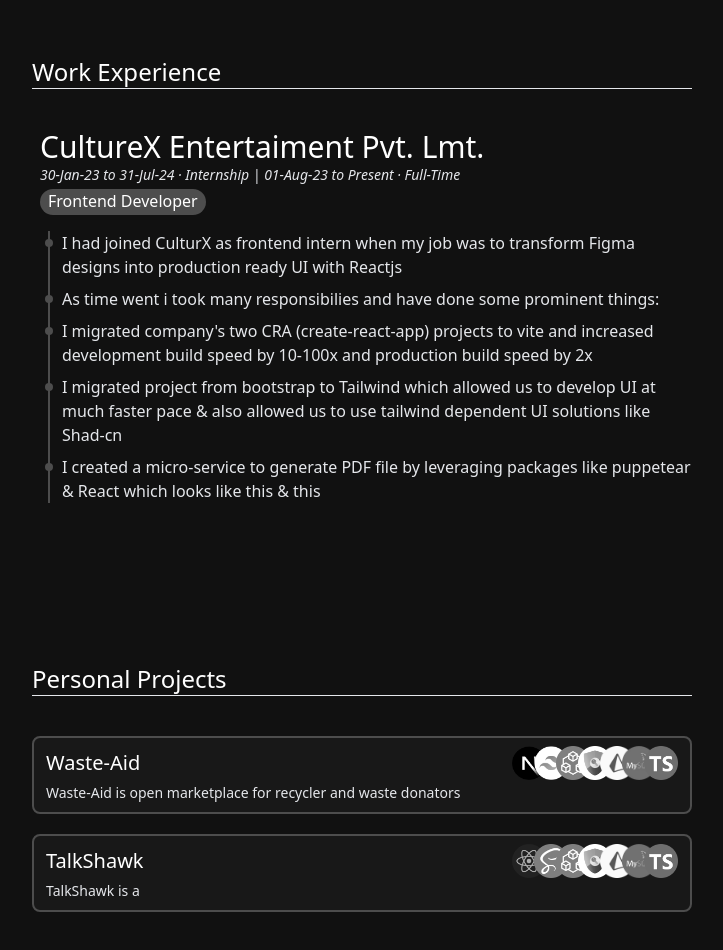
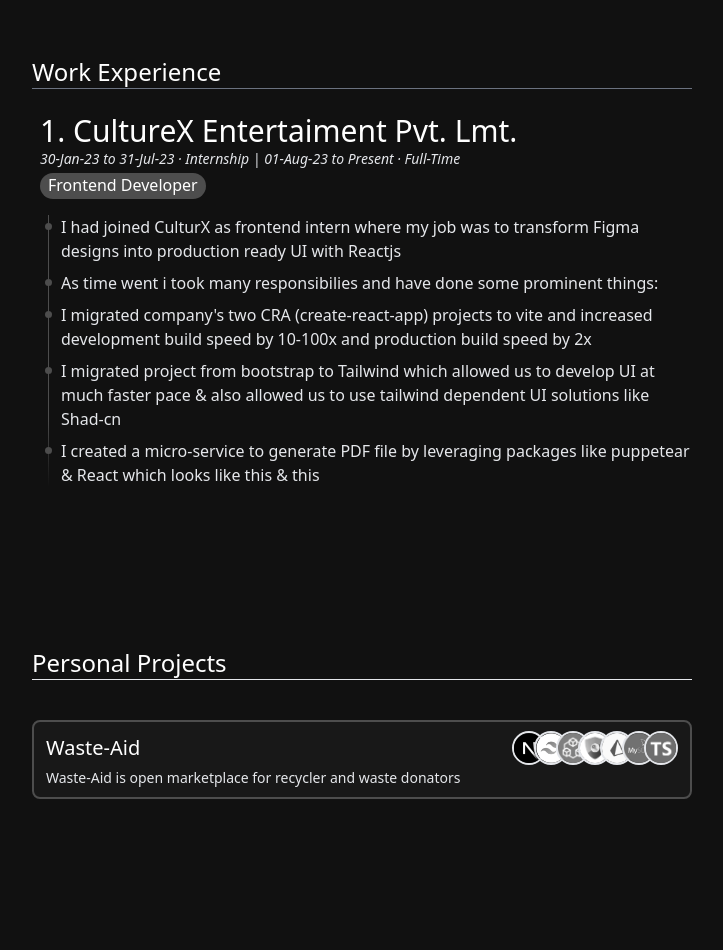
Before and after one commit to kevalmiistry/portfolio-astro, an Astro site: page / in a window 1280 px wide. Shown: the part 460-1410 px from the top of the page, without its empty margins (278-1001 px from the left). After the commit the page ends 1339 px from the top, so only its background shows below. Built offline with nearby package versions, Linux system fonts and the light colour scheme; Astro itself is replaced by a stand-in of ours.

Commit message:
FEAT: adding project card UI

```diff
--- a/src/pages/index.astro
+++ b/src/pages/index.astro
@@ -1,5 +1,35 @@
 ---
 import Layout from "../layouts/Layout.astro"
+const wasteAidTechStack = [
+    {
+        src: "./logos/next.png",
+        alt: "Nextjs",
+    },
+    {
+        src: "./logos/tw.png",
+        alt: "Tailwind CSS",
+    },
+    {
+        src: "./logos/trpc.png",
+        alt: "tRPC",
+    },
+    {
+        src: "./logos/next-auth.png",
+        alt: "Next-Auth",
+    },
+    {
+        src: "./logos/prisma.png",
+        alt: "Prisma",
+    },
+    {
+        src: "./logos/mysql.png",
+        alt: "MySQL",
+    },
+    {
+        src: "./logos/ts.png",
+        alt: "TypeScript",
+    },
+]
 ---
 
 <Layout title="Keval Mistry">
@@ -20,16 +50,16 @@ import Layout from "../layouts/Layout.astro"
 
         <div class="mt-40">
             <p class="text-2xl font-medium">Work Experience</p>
-            <div class="w-full border-t mb-10"></div>
+            <div class="w-full border-t mb-6 border-gray-500"></div>
 
             <div class="pl-2">
                 <p
                     class="text-3xl font-medium flex items-center gap-2 flex-wrap"
                 >
-                    CultureX Entertaiment Pvt. Lmt.
+                    1. CultureX Entertaiment Pvt. Lmt.
                 </p>
                 <p class="font-light italic text-gray-200 text-sm">
-                    30-Jan-23 to 31-Jul-24 · Internship | 01-Aug-23 to Present ·
+                    30-Jan-23 to 31-Jul-23 · Internship | 01-Aug-23 to Present ·
                     Full-Time
                 </p>
                 <span
@@ -38,25 +68,27 @@ import Layout from "../layouts/Layout.astro"
                 >
 
                 <div
-                    class="list-disc border-l-2 border-[#4d4d4d] ml-2 mt-4 text-gray-200"
+                    class="pl-[1px] mt-4 ml-2 bg-gradient-to-b from-[#4d4d4d] from-75% to-transparent to-100%"
                 >
+                    <div class="list-disc bg-[#111] text-gray-200">
                         <p class="relative pl-3 mb-2">
                             <span
-                            class="absolute w-[8px] -left-[5px] h-[8px] rounded-full top-2 bg-[#4d4d4d]"
+                                class="absolute w-[7px] -left-[4px] h-[7px] rounded-full top-2 bg-[#4d4d4d]"
                             ></span>
-                        I had joined CulturX as frontend intern when my job was to
-                        transform Figma designs into production ready UI with Reactjs
+                            I had joined CulturX as frontend intern where my job
+                            was to transform Figma designs into production ready
+                            UI with Reactjs
                         </p>
                         <p class="relative pl-3 mb-2">
                             <span
-                            class="absolute w-[8px] -left-[5px] h-[8px] rounded-full top-2 bg-[#4d4d4d]"
+                                class="absolute w-[7px] -left-[4px] h-[7px] rounded-full top-2 bg-[#4d4d4d]"
                             ></span>
-                        As time went i took many responsibilies and have done some
-                        prominent things:
+                            As time went i took many responsibilies and have done
+                            some prominent things:
                         </p>
                         <p class="relative pl-3 mb-2">
                             <span
-                            class="absolute w-[8px] -left-[5px] h-[8px] rounded-full top-2 bg-[#4d4d4d]"
+                                class="absolute w-[7px] -left-[4px] h-[7px] rounded-full top-2 bg-[#4d4d4d]"
                             ></span>
                             I migrated company's two CRA (create-react-app) projects
                             to vite and increased development build speed by 10-100x
@@ -64,25 +96,23 @@ import Layout from "../layouts/Layout.astro"
                         </p>
                         <p class="relative pl-3 mb-2">
                             <span
-                            class="absolute w-[8px] -left-[5px] h-[8px] rounded-full top-2 bg-[#4d4d4d]"
+                                class="absolute w-[7px] -left-[4px] h-[7px] rounded-full top-2 bg-[#4d4d4d]"
                             ></span>
                             I migrated project from bootstrap to Tailwind which allowed
-                        us to develop UI at much faster pace & also allowed us to
-                        use tailwind dependent UI solutions like Shad-cn
+                            us to develop UI at much faster pace & also allowed us
+                            to use tailwind dependent UI solutions like Shad-cn
                         </p>
                         <p class="relative pl-3 mb-2">
                             <span
-                            class="absolute w-[8px] -left-[5px] h-[8px] rounded-full top-2 bg-[#4d4d4d]"
+                                class="absolute w-[7px] -left-[4px] h-[7px] rounded-full top-2 bg-[#4d4d4d]"
                             ></span>
                             I created a micro-service to generate PDF file by leveraging
-                        packages like puppetear & React which looks like this & this
+                            packages like puppetear & React which looks like this
+                            & this
                         </p>
                     </div>
                 </div>
-            <!-- <div class="border rounded-md p-4 mt-4 bg-[rgba(255,255,255,0.1)]">
-                Lorem ipsum dolor sit amet consectetur adipisicing elit. Quas,
-                consectetur!
-            </div> -->
+            </div>
         </div>
 
         <div class="mt-40">
@@ -93,46 +123,26 @@ import Layout from "../layouts/Layout.astro"
                 class="border-2 rounded-lg border-[#4d4d4d] bg-[#4d4d4d20] py-2 px-3"
             >
                 <div class="flex items-center justify-between">
-                    <p class="text-xl font-medium">Waste-Aid</p>
-
+                    <p class="text-xl font-medium flex-1">Waste-Aid</p>
                     <div
-                        class="flex items-center [&_img]:-ml-3 [&_img]:grayscale"
+                        class="flex h-[35px] w-full flex-1 items-center justify-end"
+                    >
+                        {
+                            wasteAidTechStack.map((item, idx) => (
+                                <div
+                                    class={`group relative z-[${10 - idx}] -ml-3 h-[34px] w-[34px] rounded-full border-2 transition-all hover:z-20 hover:-translate-y-1 hover:scale-110`}
                                 >
                                     <img
-                            src="./logos/next.png"
-                            alt="nextjs"
-                            class="w-[34px] h-[34px] object-contain hover:z-10 transition-all hover:grayscale-0"
+                                        src={item.src}
+                                        alt={item.alt}
+                                        class={`object-contain grayscale hover:grayscale-0`}
                                     />
-                        <img
-                            src="./logos/tw.png"
-                            alt="tailwind"
-                            class="w-[34px] h-[34px] object-contain hover:z-10 transition-all hover:grayscale-0"
-                        />
-                        <img
-                            src="./logos/trpc.png"
-                            alt="trpc"
-                            class="w-[34px] h-[34px] object-contain hover:z-10 transition-all hover:grayscale-0"
-                        />
-                        <img
-                            src="./logos/next-auth.png"
-                            alt="next-auth"
-                            class="w-[34px] h-[34px] object-contain hover:z-10 transition-all hover:grayscale-0"
-                        />
-                        <img
-                            src="./logos/prisma.png"
-                            alt="prisma"
-                            class="w-[34px] h-[34px] object-contain hover:z-10 transition-all hover:grayscale-0"
-                        />
-                        <img
-                            src="./logos/mysql.png"
-                            alt="mysql"
-                            class="w-[34px] h-[34px] object-contain hover:z-10 transition-all hover:grayscale-0"
-                        />
-                        <img
-                            src="./logos/ts.png"
-                            alt="typescipt"
-                            class="w-[34px] h-[34px] object-contain hover:z-10 transition-all hover:grayscale-0"
-                        />
+                                    <span class="absolute left-1/2 top-0 w-max -translate-x-1/2 rounded bg-gray-600 p-0 px-1.5 text-xs opacity-0 transition-all group-hover:-top-full group-hover:opacity-100">
+                                        {item.alt}
+                                    </span>
+                                </div>
+                            ))
+                        }
                     </div>
                 </div>
                 <span class="text-gray-200 text-sm">
@@ -140,55 +150,6 @@ import Layout from "../layouts/Layout.astro"
                     donators
                 </span>
             </div>
-
-            <div
-                class="border-2 rounded-lg border-[#4d4d4d] mt-5 bg-[#4d4d4d20] py-2 px-3"
-            >
-                <div class="flex items-center justify-between">
-                    <p class="text-xl font-medium">TalkShawk</p>
-
-                    <div
-                        class="flex items-center [&_img]:-ml-3 [&_img]:grayscale"
-                    >
-                        <img
-                            src="./logos/react.png"
-                            alt="reactjs"
-                            class="w-[34px] h-[34px] object-contain hover:z-10 transition-all hover:grayscale-0"
-                        />
-                        <img
-                            src="./logos/sass.png"
-                            alt="sass"
-                            class="w-[34px] h-[34px] object-contain hover:z-10 transition-all hover:grayscale-0"
-                        />
-                        <img
-                            src="./logos/trpc.png"
-                            alt="trpc"
-                            class="w-[34px] h-[34px] object-contain hover:z-10 transition-all hover:grayscale-0"
-                        />
-                        <img
-                            src="./logos/next-auth.png"
-                            alt="next-auth"
-                            class="w-[34px] h-[34px] object-contain hover:z-10 transition-all hover:grayscale-0"
-                        />
-                        <img
-                            src="./logos/prisma.png"
-                            alt="prisma"
-                            class="w-[34px] h-[34px] object-contain hover:z-10 transition-all hover:grayscale-0"
-                        />
-                        <img
-                            src="./logos/mysql.png"
-                            alt="mysql"
-                            class="w-[34px] h-[34px] object-contain hover:z-10 transition-all hover:grayscale-0"
-                        />
-                        <img
-                            src="./logos/ts.png"
-                            alt="typescipt"
-                            class="w-[34px] h-[34px] object-contain hover:z-10 transition-all hover:grayscale-0"
-                        />
-                    </div>
-                </div>
-                <span class="text-gray-200 text-sm"> TalkShawk is a </span>
-            </div>
         </div>
     </main>
 </Layout>
```
Lines whose indentation alone changed are shown as unchanged.
